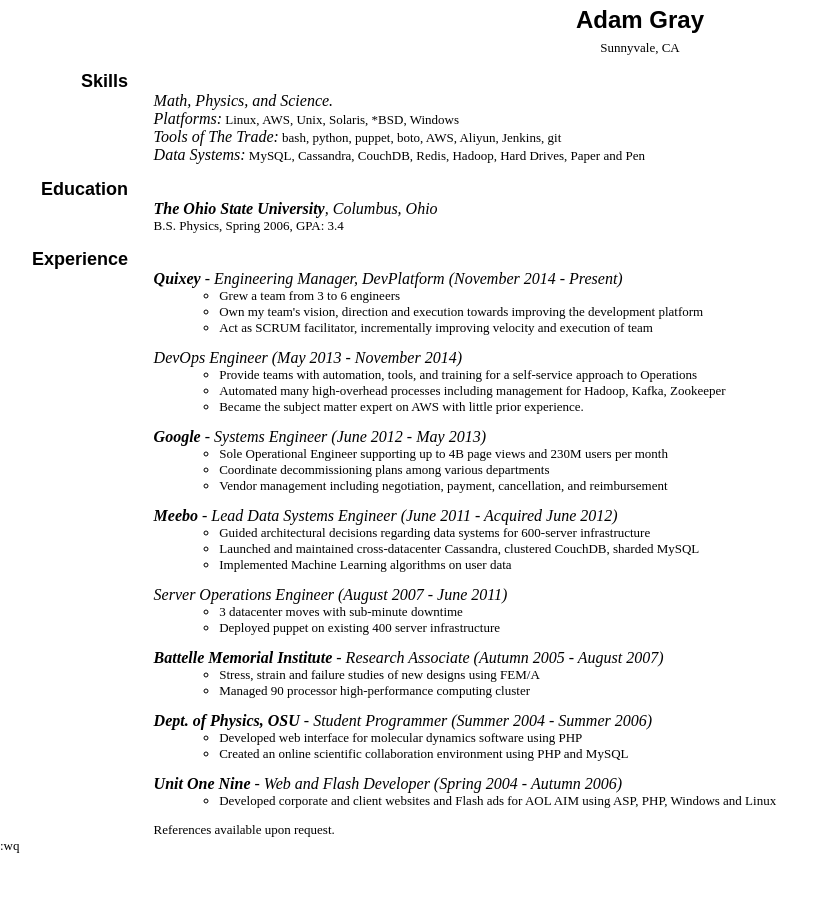
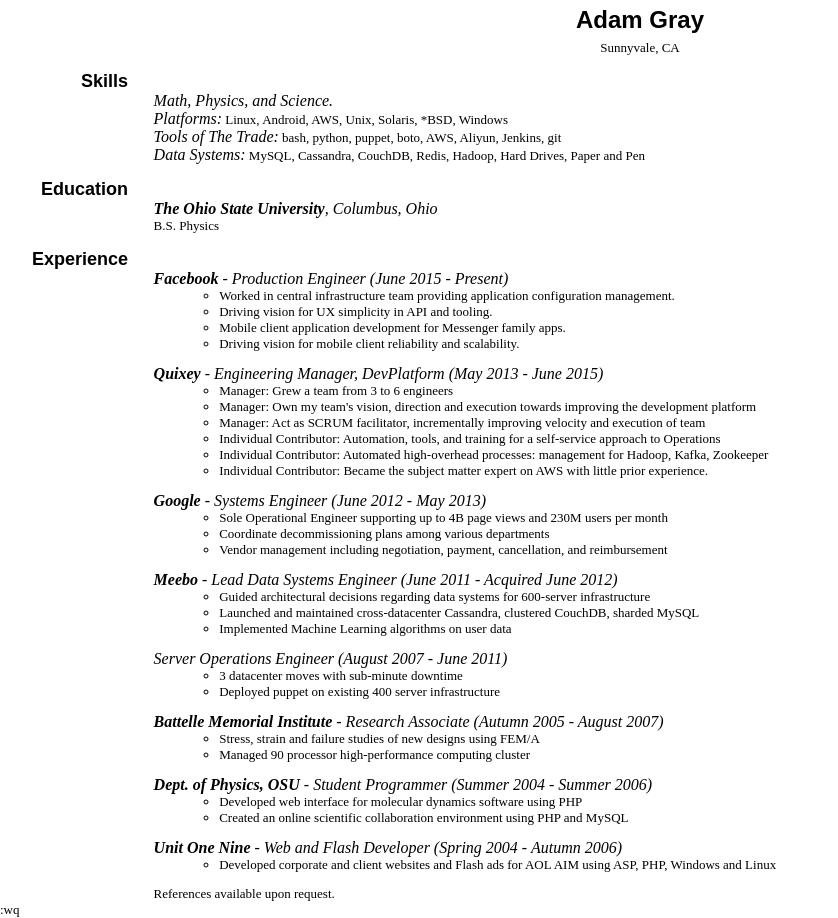
Before and after one commit to addumb/addumb.github.io, a Jekyll site: the page built from resume.html, in a window 1280 px wide. Shown: the whole page, without its empty margins (0-838 px from the left). Built offline with Jekyll 4.4.1, drawn with Linux system fonts in a browser that asks for light colours.

Commit message:
Update resume.
4+ years at FB, listed "present" employer doesn't exist. I should
probably update this. No, I'm not going anywhere.

```diff
--- a/resume.html
+++ b/resume.html
@@ -61,7 +61,7 @@
       </div>
       <div class="h2">Skills</div>
       <div>
-        <span class="h3">Math, Physics, and Science.</span><br/><span class="h3">Platforms:</span> Linux, AWS, Unix, Solaris, *BSD, Windows<br/>
+        <span class="h3">Math, Physics, and Science.</span><br/><span class="h3">Platforms:</span> Linux, Android, AWS, Unix, Solaris, *BSD, Windows<br/>
         <span class="h3">Tools of The Trade:</span> bash, python, puppet, boto, AWS, Aliyun, Jenkins, git</br>
         <span class="h3">Data Systems:</span> MySQL, Cassandra, CouchDB, Redis, Hadoop, Hard Drives, Paper and Pen<br/>
       </div>
@@ -69,22 +69,27 @@
       <div>
         <span class="h3"><strong>The Ohio State University</strong>, Columbus, Ohio</span>
         <br/>
-        <span class="normal">B.S. Physics, Spring 2006, GPA: 3.4</span>
+        <span class="normal">B.S. Physics</span>
         <br/>
       </div>
       <div class="h2">Experience</div>
       <div>
-        <span class="h3"><Strong>Quixey</strong> - <em>Engineering Manager, DevPlatform (November 2014 - Present)</em></span>
+          <span class="h3"><strong>Facebook</strong> - <em>Production Engineer (June 2015 - Present)</em></span>
         <ul>
-          <li>Grew a team from 3 to 6 engineers</li>
-          <li>Own my team's vision, direction and execution towards improving the development platform</li>
-          <li>Act as SCRUM facilitator, incrementally improving velocity and execution of team</li>
+          <li>Worked in central infrastructure team providing application configuration management.</li>
+          <li>Driving vision for UX simplicity in API and tooling.</li>
+          <li>Mobile client application development for Messenger family apps.</li>
+          <li>Driving vision for mobile client reliability and scalability.</li>
         </ul>
-        <span class="h3">DevOps Engineer (May 2013 - November 2014)</span>
+      <div>
+        <span class="h3"><Strong>Quixey</strong> - <em>Engineering Manager, DevPlatform (May 2013 - June 2015)</em></span>
         <ul>
-          <li>Provide teams with automation, tools, and training for a self-service approach to Operations</li>
-          <li>Automated many high-overhead processes including management for Hadoop, Kafka, Zookeeper</li>
-          <li>Became the subject matter expert on AWS with little prior experience.</li>
+          <li>Manager: Grew a team from 3 to 6 engineers</li>
+          <li>Manager: Own my team's vision, direction and execution towards improving the development platform</li>
+          <li>Manager: Act as SCRUM facilitator, incrementally improving velocity and execution of team</li>
+          <li>Individual Contributor: Automation, tools, and training for a self-service approach to Operations</li>
+          <li>Individual Contributor: Automated high-overhead processes: management for Hadoop, Kafka, Zookeeper</li>
+          <li>Individual Contributor: Became the subject matter expert on AWS with little prior experience.</li>
         </ul>
         <span class="h3"><strong>Google</strong> - Systems Engineer (June 2012 - May 2013)</span>
         <ul>
```
Also changed, not shown: 1 other file.
